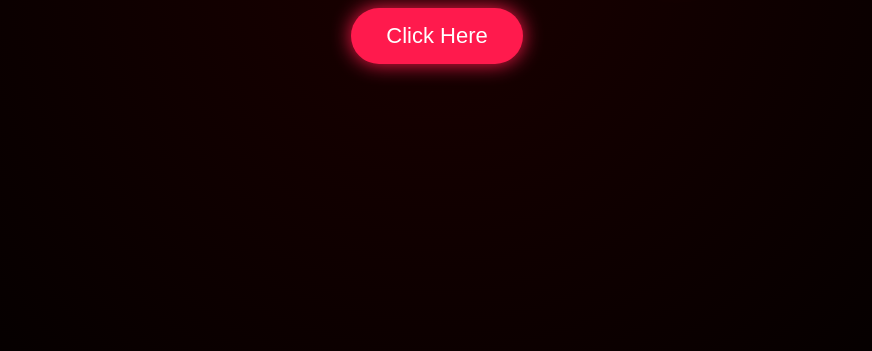
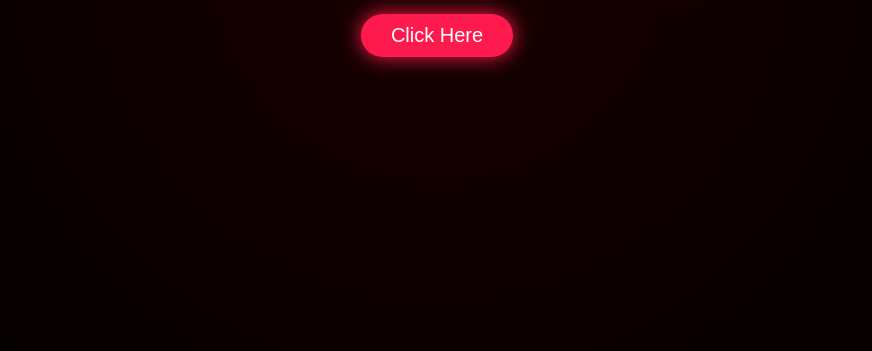
Before and after one commit to Devrajsahu15/For-you, a plain HTML site: page index.html in a window 1280 px wide. Shown: the part 449-800 px from the top of the page, without its empty margins (203-1075 px from the left). Drawn offline with Linux system fonts and the light colour scheme.

Commit message:
Update index.html

```diff
--- a/index.html
+++ b/index.html
@@ -39,8 +39,8 @@ body{
 
 button{
     margin-top:30px;
-    padding:15px 35px;
-    font-size:22px;
+    padding:10px 30px;
+    font-size:20px;
     border:none;
     border-radius:30px;
     background:#ff1a4d;
@@ -70,7 +70,7 @@ canvas{
     top:50%;
     left:50%;
     transform:translate(-50%,-50%);
-    padding:30px 60px;
+    padding:30px;
     border-radius:20px;
     backdrop-filter: blur(15px);
     background: rgba(255, 255, 255, 0.462);
```
